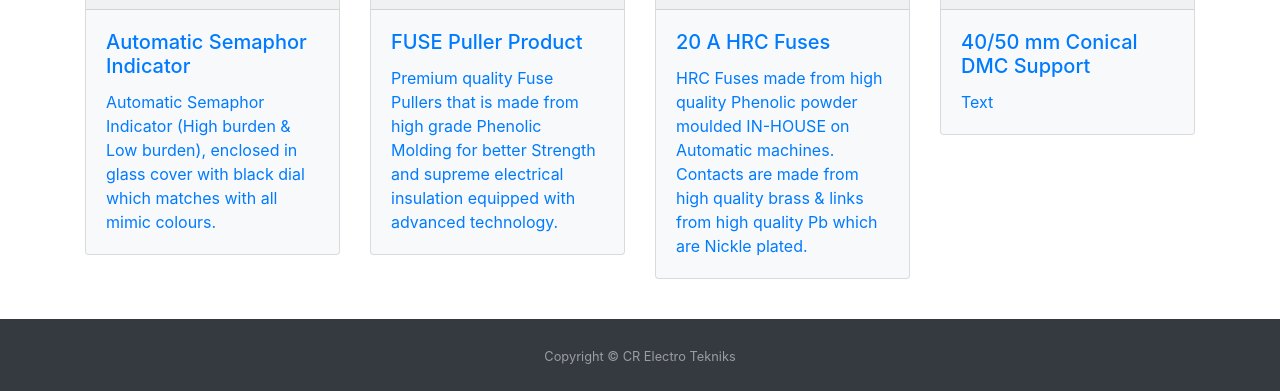
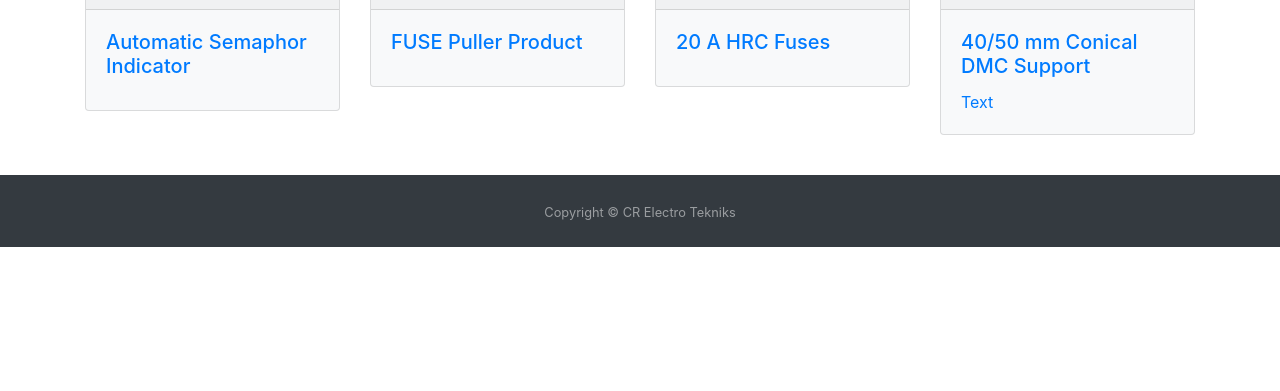
Before and after one commit to CR-ELECTRO-TEKNIKS/CR-ELECTRO-TEKNIKS.github.io, a plain HTML site: page Work/product1.html in a window 1280 px wide. Shown: the part 1438-1829 px from the top of the page. After the commit the page ends 1685 px from the top, so only its background shows below. Drawn offline with nearby package versions, Linux system fonts and the light colour scheme.

Commit message:
Update product1.html

```diff
--- a/Work/product1.html
+++ b/Work/product1.html
@@ -83,7 +83,6 @@
                         </div>
                         <div class="card-body">
                             <h5 class="card-title">Automatic Semaphor Indicator</h5>
-                            <p class="card-text">Automatic Semaphor Indicator (High burden &amp; Low burden), enclosed in glass cover with black dial which matches with all mimic colours.</p>
                         </div>
                     </div>
                 </a>
@@ -97,7 +96,6 @@
                         </div>
                         <div class="card-body">
                             <h5 class="card-title">FUSE Puller Product</h5>
-                            <p class="card-text">Premium quality Fuse Pullers that is made from high grade Phenolic Molding for better Strength and supreme electrical insulation equipped with advanced technology.</p>
                         </div>
                     </div>
                 </a>
@@ -111,8 +109,6 @@
                         </div>
                         <div class="card-body">
                             <h5 class="card-title">20 A HRC Fuses</h5>
-                            <p class="card-text">HRC Fuses made from high quality Phenolic powder moulded IN-HOUSE on Automatic machines. Contacts are made from high quality brass & links from high quality Pb which are Nickle plated.
-                            </p>
                         </div>
                     </div>
                 </a>
```
